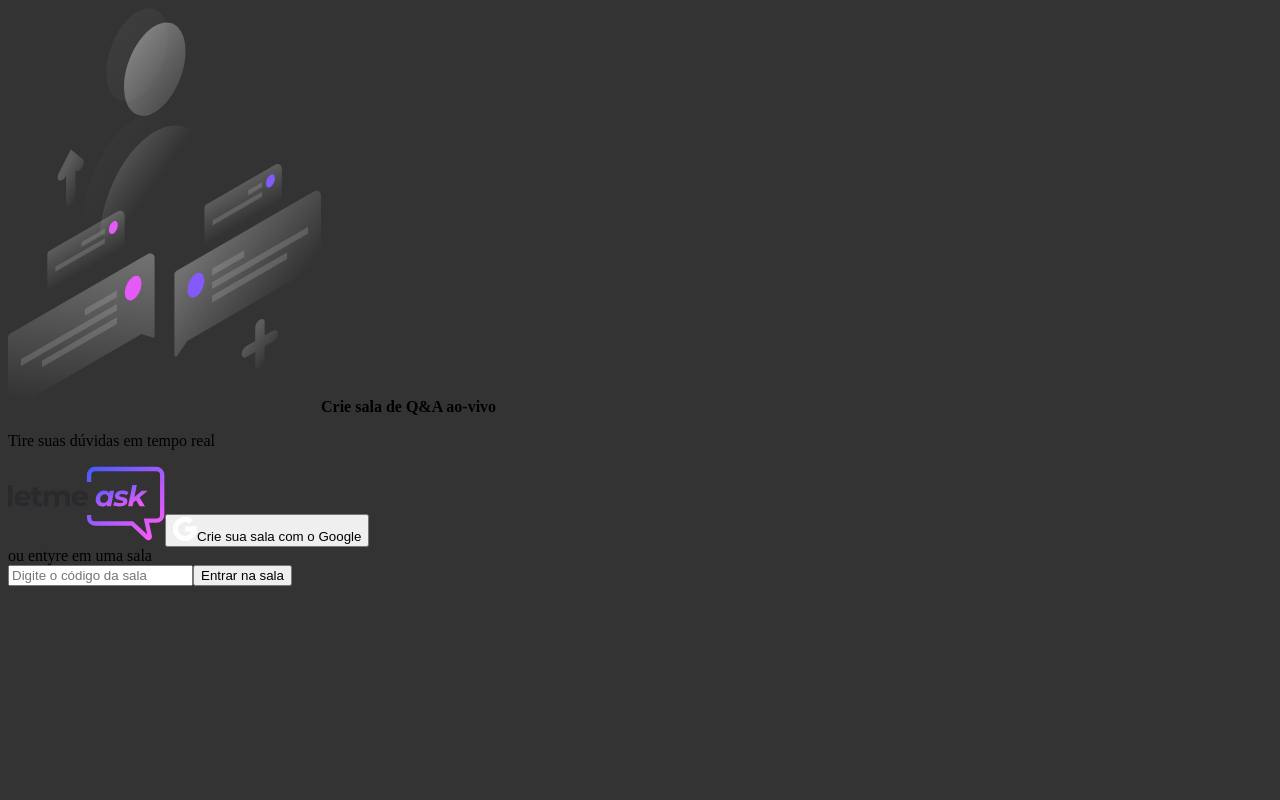
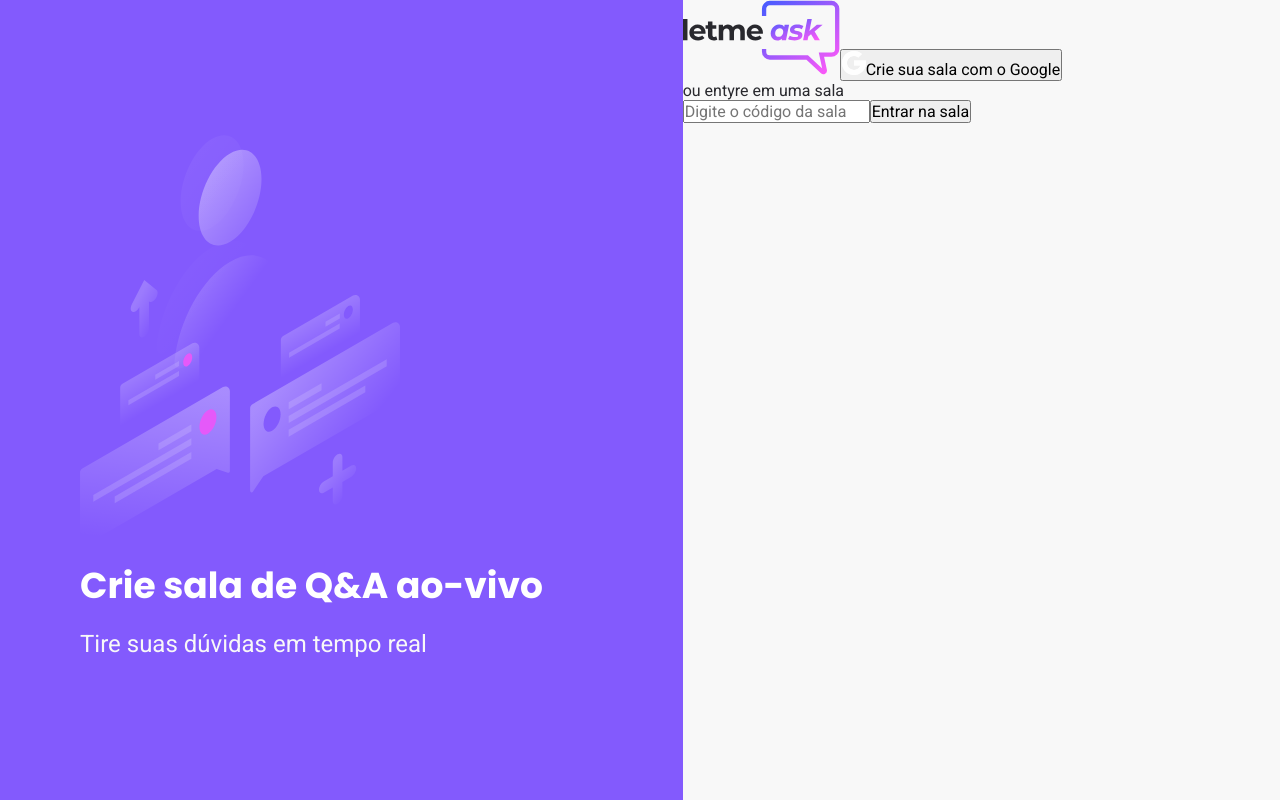
Before and after one commit to vitormatheus-18/App-ReactJS, a React (Create React App) app in the folder letmeask/: page / in a window 1280 px wide. Built offline with nearby package versions, Linux system fonts and the light colour scheme; no server answers.

Commit message:
Alter scss for home

```diff
--- a/letmeask/package.json
+++ b/letmeask/package.json
@@ -11,6 +11,7 @@
     "@types/react": "^17.0.0",
     "@types/react-dom": "^17.0.0",
     "firebase": "^8.6.8",
+    "node-sass": "5.0.0",
     "react": "^17.0.2",
     "react-dom": "^17.0.2",
     "react-scripts": "4.0.3",
--- a/letmeask/public/index.html
+++ b/letmeask/public/index.html
@@ -3,6 +3,10 @@
   <head>
     <meta charset="utf-8" />
     <meta name="viewport" content="width=device-width, initial-scale=1" />
+
+    <link rel="preconnect" href="https://fonts.googleapis.com">
+    <link rel="preconnect" href="https://fonts.gstatic.com" crossorigin>
+    <link href="https://fonts.googleapis.com/css2?family=Poppins:wght@400;700&family=Roboto:wght@400;700&display=swap" rel="stylesheet">
 
     <title>Letmeask</title>
   </head>
--- a/letmeask/src/index.tsx
+++ b/letmeask/src/index.tsx
@@ -4,7 +4,7 @@ import App from './App';
 
 import './services/firebase';
 
-import './styles/global.css';
+import './styles/global.scss';
 
 ReactDOM.render(
   <React.StrictMode>
--- a/letmeask/src/pages/Home.tsx
+++ b/letmeask/src/pages/Home.tsx
@@ -2,9 +2,11 @@ import illustrationImg from '../assets/images/illustration.svg'
 import logoImg from '../assets/images/logo.svg'
 import googleIconImg from '../assets/images/google-icon.svg';
 
+import '../styles/auth.scss';
+
 export function Home(){
     return (
-        <div>
+        <div id="page-auth">
             <aside>
                 <img src={illustrationImg} alt="Ilustração para perguntas e respostas"/>
                 <strong>Crie sala de Q&amp;A ao-vivo</strong>
--- /dev/null
+++ b/letmeask/src/styles/auth.scss
@@ -0,0 +1,40 @@
+#page-auth {
+    display:flex;
+    align-items: stretch;
+    height: 100vh;
+
+    aside {
+        flex: 7;
+
+        background-color: #835afd;
+        color: #fff;
+
+        display: flex;
+        flex-direction: column;
+        justify-content: center;
+
+        padding: 120px 80px;
+    }
+
+    img {
+        max-width: 320px;
+    }
+
+    strong {
+        font: 700 36px 'Poppins', sans-serif;
+        line-height: 42px;
+        margin-top: 16px;
+    }
+
+    p {
+        font-size: 24px;
+        line-height: 42px;
+        margin-top: 16px;
+        color: #f8f8f8;
+    }
+
+    main {
+       flex: 8;
+    }
+
+}
--- a/letmeask/src/styles/global.css
+++ /dev/null
@@ -1,3 +0,0 @@
-body {
-    background: #333;
-}
--- /dev/null
+++ b/letmeask/src/styles/global.scss
@@ -0,0 +1,15 @@
+* {
+    margin: 0;
+    padding: 0;
+    box-sizing: border-box;
+}
+
+body {
+    background: #f8f8f8;
+    color: #29292e;
+
+}
+
+body, input, button, textarea {
+    font: 400 16px 'Roboto', sans-serif;
+}
```
Also changed, not shown: 1 other file (tests, documents, lock files or other folders).
